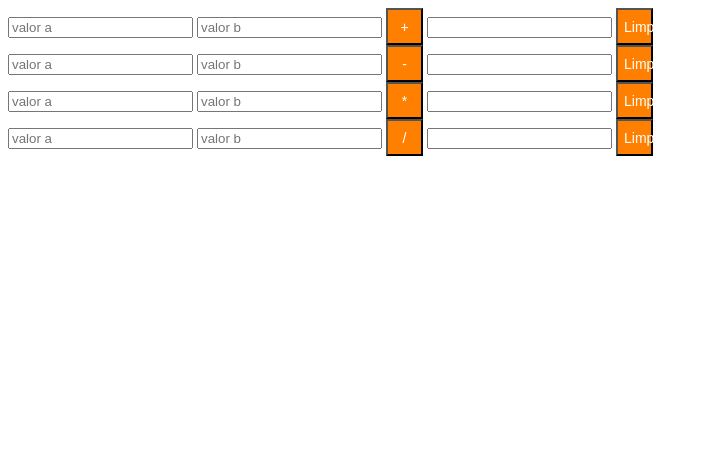
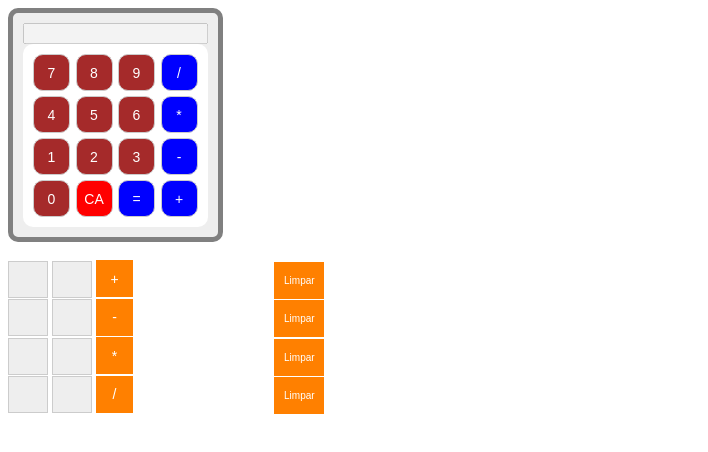
Before and after one commit to rodriguesedub/pweb_calc, a plain HTML site: page index.html in a window 1280 px wide. Shown: the whole page, without its empty margins (0-708 px from the left). Drawn offline with Linux system fonts and the light colour scheme.

Commit message:
Update index.html

```diff
--- a/index.html
+++ b/index.html
@@ -14,6 +14,7 @@
                 height: 37px;
                 font-size: 14px;
                 color: white;
+                border: #ccc;
             }
 
             .buttonLimp {
@@ -29,40 +30,138 @@
                 background-color: white;
                 width: 10em;
                 height: 37px;
+                border: #ccc;
+            }
+
+            .botoes button.operadores{
+                background-color: blue;
+                color: white;
+            }
+
+            .botoes button.ca{
+                color: white;
+                background-color: red;
+            }
+
+            .botoes{
+                display: grid;
+                grid-template-columns: repeat(4, 1fr);
+                gap: 5px;
+                border-radius: 10px;
+                padding: 10px;
+                background-color: white;
+            }
+
+            .botoes button {
+                background-color: brown;
+                width: 37px;
+                height: 37px;
+                font-size: 14px;
+                border-radius: 10px;
+                color: white;
+                border: 1px solid #ccc;
+            }
+
+            .calculadora {
+                width: fit-content;
+                padding: 10px;
+                border: 5px solid grey;
+                border-radius: 10px;
+                background: #eee;
+            }
+
+            .botoes button.ca:hover{
+                background-color: #ff9292;
+            }
+            .botoes button:hover{
+                background-color: #ff7253;
+            }
+            .botoes button.operadores:hover{
+                background-color: #8686ff;
             }
         </style>
     </head>
 
     <body>
+        <!--Calculadora de botao-->
+        <div class="calculadora">
+            <input type="text" id="display" disabled>
+            <div class="botoes">
+                <button>7</button>
+                <button>8</button>
+                <button>9</button>
+                <button class="operadores">/</button>
+
+                <button>4</button>
+                <button>5</button>
+                <button>6</button>
+                <button class="operadores">*</button>
+
+                <button>1</button>
+                <button>2</button>
+                <button>3</button>
+                <button class="operadores">-</button>
+
+                <button>0</button>
+                <button class="ca">CA</button>
+                <button class="operadores">=</button>
+                <button class="operadores">+</button>
+            </div>
+        </div>
+
+        <br>
+
+        <!--Calculadora de linha-->
         <!--Soma-->
-        <input id="sa" placeholder="valor a">
-        <input id="sb" placeholder="valor b">
+        <input class="inputc" id="sa" placeholder="">
+        <input class="inputc" id="sb" placeholder="">
         <button onclick="soma()">+</button>
-        <input id="sr">
-        <button onclick="limpa()">Limpar</button><br>
+        <input class="resq" id="sr">
+        <button class="buttonLimp" onclick="limpaSoma()">Limpar</button><br>
 
         <!--Sub-->
-        <input id="sasub" placeholder="valor a">
-        <input id="sbsub" placeholder="valor b">
+        <input class="inputc" id="sasub" placeholder="">
+        <input class="inputc" id="sbsub" placeholder="">
         <button onclick="sub()">-</button>
-        <input id="srsub">
-        <button onclick="limpa()">Limpar</button><br>
+        <input class="resq" id="srsub">
+        <button class="buttonLimp" onclick="limpaSub()">Limpar</button><br>
 
         <!--Mult-->
-        <input id="samult" placeholder="valor a">
-        <input id="sbmult" placeholder="valor b">
+        <input class="inputc" id="samult" placeholder="">
+        <input class="inputc" id="sbmult" placeholder="">
         <button onclick="mult()">*</button>
-        <input id="srmult">
-        <button onclick="limpa()">Limpar</button><br>
+        <input class="resq" id="srmult">
+        <button class="buttonLimp" onclick="limpaMult()">Limpar</button><br>
 
         <!--Div-->
-        <input id="sadiv" placeholder="valor a">
-        <input id="sbdiv" placeholder="valor b">
+        <input class="inputc" id="sadiv" placeholder="">
+        <input class="inputc" id="sbdiv" placeholder="">
         <button onclick="div()">/</button>
-        <input id="srdiv">
-        <button onclick="limpa()">Limpar</button><br>
+        <input class="resq" id="srdiv">
+        <button class="buttonLimp" onclick="limpaDiv()">Limpar</button><br>
 
         <script>
+            const display = document.querySelector("#display");
+            const botoes = document.querySelectorAll(".botoes button");
+
+            botoes.forEach(botao => {
+                botao.addEventListener("click", () => {
+                    const valor = botao.textContent;
+
+                    if(valor === "CA") {
+                        display.value = "";
+                    } else if(valor === "=") {
+                        try {
+                            display.value = eval(display.value);
+                        } catch {
+                            display.value = "Erro";
+                        }
+                    } else {
+                        display.value += valor;
+                    }
+                });
+            });
+
             function soma(){
                 var va = document.querySelector("#sa").value;
                 var vb = document.querySelector("#sb").value;
@@ -91,26 +190,31 @@
                 document.querySelector("#srdiv").value = resultado;
             }
 
-            function limpa(){
+            function limpaSoma(){
                 document.querySelector("#sa").value = "";
                 document.querySelector("#sb").value = "";
+                document.querySelector("#sr").value = "";
+            }
 
+            function limpaSub(){
                 document.querySelector("#sasub").value = "";
                 document.querySelector("#sbsub").value = "";
+                document.querySelector("#srsub").value = "";
+            }
 
+            function limpaMult(){
                 document.querySelector("#samult").value = "";
                 document.querySelector("#sbmult").value = "";
+                document.querySelector("#srmult").value = "";
+            }
 
+            function limpaDiv(){
                 document.querySelector("#sadiv").value = "";
                 document.querySelector("#sbdiv").value = "";
+                document.querySelector("#srdiv").value = "";
+            }
 
 
-
-                document.querySelector("#sr").value = "";
-                document.querySelector("#srsub").value = "";
-                document.querySelector("#srmult").value = "";
-                document.querySelector("#srdiv").value = "";
-            }
         </script>
     </body>
 </html>
```
